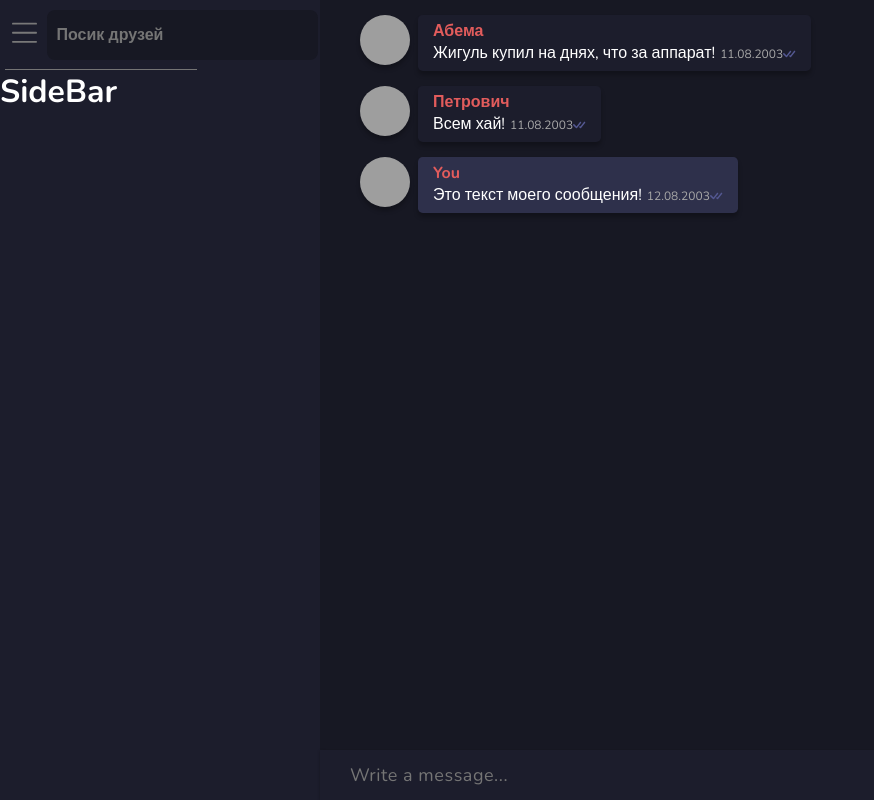
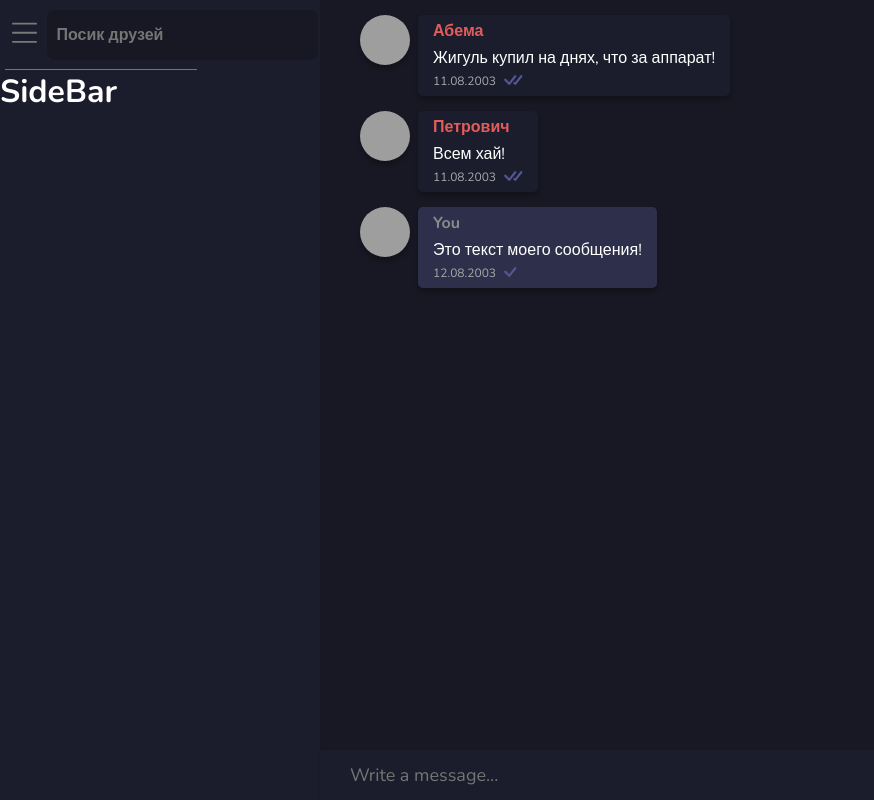
Before and after one commit to YockyMai/messanger, a React (Create React App) app: page / in a window 1280 px wide. Shown: the whole page, without its empty margins (0-874 px from the left). Built offline with nearby package versions, Linux system fonts and the light colour scheme; grey boxes are pictures that could not be loaded.

Commit message:
Added checked message icon, changed the appearance of the Message component

```diff
--- a/src/components/ChatBar.tsx
+++ b/src/components/ChatBar.tsx
@@ -18,8 +18,14 @@ export const ChatBar = () => {
 			text: 'Жигуль купил на днях, что за аппарат!',
 			date: '11.08.2003',
 			username: 'Абема',
+			isReaded: true,
 		},
-		{ text: 'Всем хай!', date: '11.08.2003', username: 'Петрович' },
+		{
+			text: 'Всем хай!',
+			date: '11.08.2003',
+			username: 'Петрович',
+			isReaded: true,
+		},
 		{
 			text: 'Это текст моего сообщения!',
 			date: '12.08.2003',
@@ -38,6 +44,7 @@ export const ChatBar = () => {
 						date={el.date}
 						username={el.username}
 						isMe={el.isMe}
+						isReaded={el.isReaded}
 					/>
 				))}
 			</div>
--- a/src/components/Message.tsx
+++ b/src/components/Message.tsx
@@ -1,13 +1,15 @@
 import React from 'react';
 import styled from 'styled-components';
 import { Avatar } from './Avatar';
-import MessageSvg from '../assets/img/messageRead.svg';
+import messageRead from '../assets/img/messageRead.svg';
+import messageUnread from '../assets/img/messageUnread.svg';
 
 interface MessageProps {
 	username: string;
 	text: string;
 	date: string;
 	isMe?: boolean;
+	isReaded?: boolean;
 }
 
 interface MessageStylesProps {
@@ -23,29 +25,31 @@ const MessageStyles = styled.div<MessageStylesProps>`
 		}
 	}
 	margin-bottom: 15px;
-	.message-content {
+	.message-box {
 		position: relative;
 		margin-left: 8px;
 		border-radius: 0.3em;
 		padding: 5px 15px 5px 15px;
-
 		background-color: ${(props) => (props.isMe ? '#393b5cb2' : '#1c1d2c')};
 		box-shadow: 0px 4px 4px rgba(0, 0, 0, 0.25);
 		max-width: 50%;
+		.checkedMsgImg {
+			margin-left: 8px;
+		}
+
 		p {
 			padding-top: 5px;
-			display: inline;
 			font-weight: 200;
+			max-width: 600px;
 		}
 		span {
 			font-weight: 400;
-			margin-left: 5px;
 			font-size: 12px;
 			color: #a8a8a8;
 		}
 	}
 	h4 {
-		color: #e25c5c;
+		color: ${(props) => (props.isMe ? '#8a8a8a' : '#e25c5c')};
 	}
 `;
 
@@ -54,6 +58,7 @@ export const Message: React.FC<MessageProps> = ({
 	text,
 	date,
 	isMe,
+	isReaded,
 }) => {
 	return (
 		<MessageStyles isMe={isMe || false}>
@@ -62,13 +67,22 @@ export const Message: React.FC<MessageProps> = ({
 				width="50px"
 				height="50px"
 			/>
-			<div className="message-content">
+			<div className="message-box">
 				<a href="#">
 					<h4>{isMe ? 'You' : username}</h4>
 				</a>
-				<p>{text}</p>
-				<span>{date}</span>
-				<img src={MessageSvg} alt="" />
+				<div className="message-content">
+					<p>{text}</p>
+					<div></div>
+				</div>
+				<div className="message-info">
+					<span>{date}</span>
+					<img
+						src={isReaded ? messageRead : messageUnread}
+						alt="checked message"
+						className="checkedMsgImg"
+					/>
+				</div>
 			</div>
 		</MessageStyles>
 	);
--- a/src/components/SendMessage.tsx
+++ b/src/components/SendMessage.tsx
@@ -17,7 +17,6 @@ const SendMessageStyle = styled.div`
 		color: #fff;
 		box-shadow: 0px 1px 3px rgba(0, 0, 0, 0.25);
 		font-weight: 200;
-		letter-spacing: 0.03em;
 		&:focus {
 			outline: none;
 		}
```
Also changed, not shown: src/assets/img/messageRead.svg, src/assets/img/messageUnread.svg.
